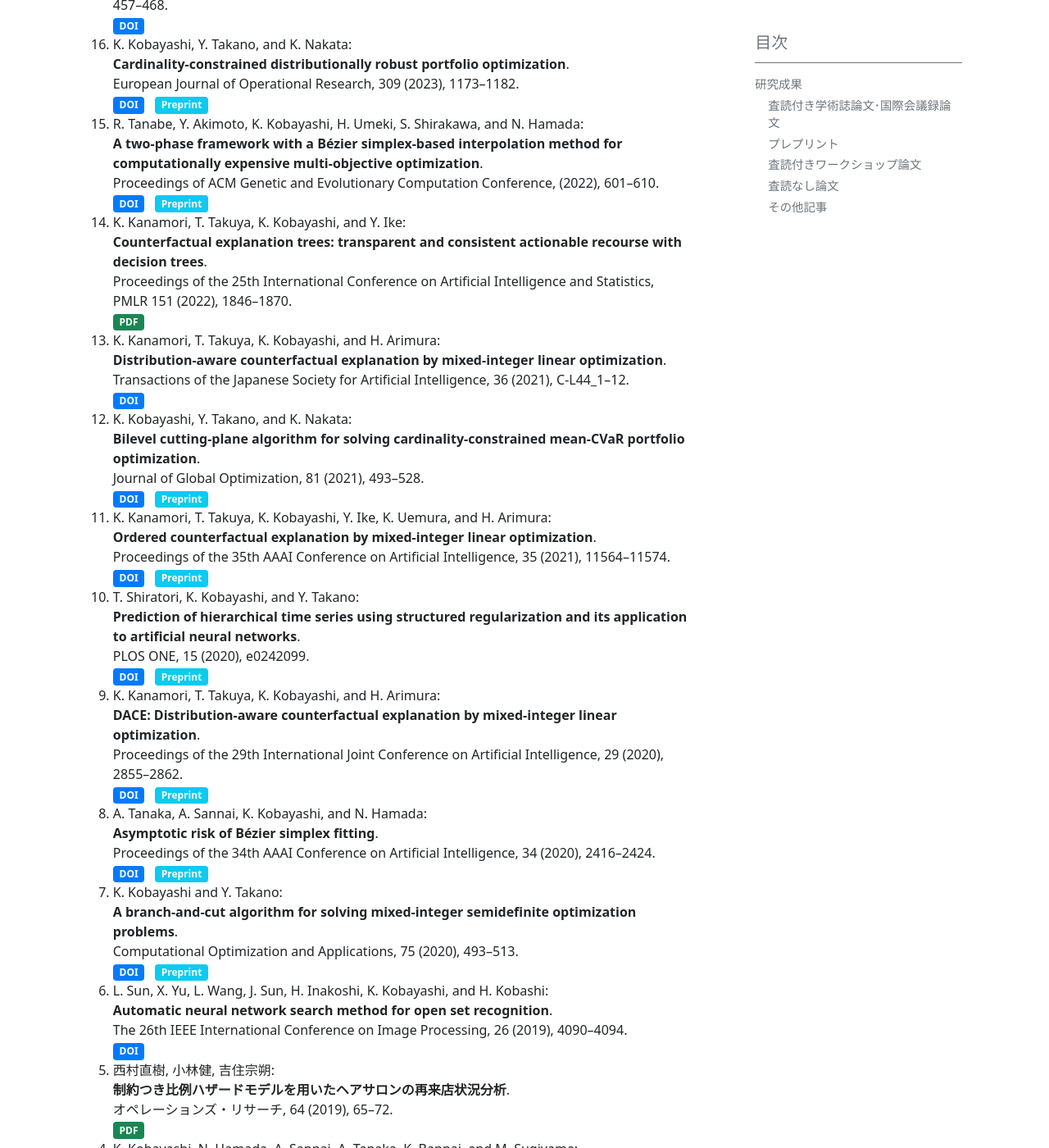
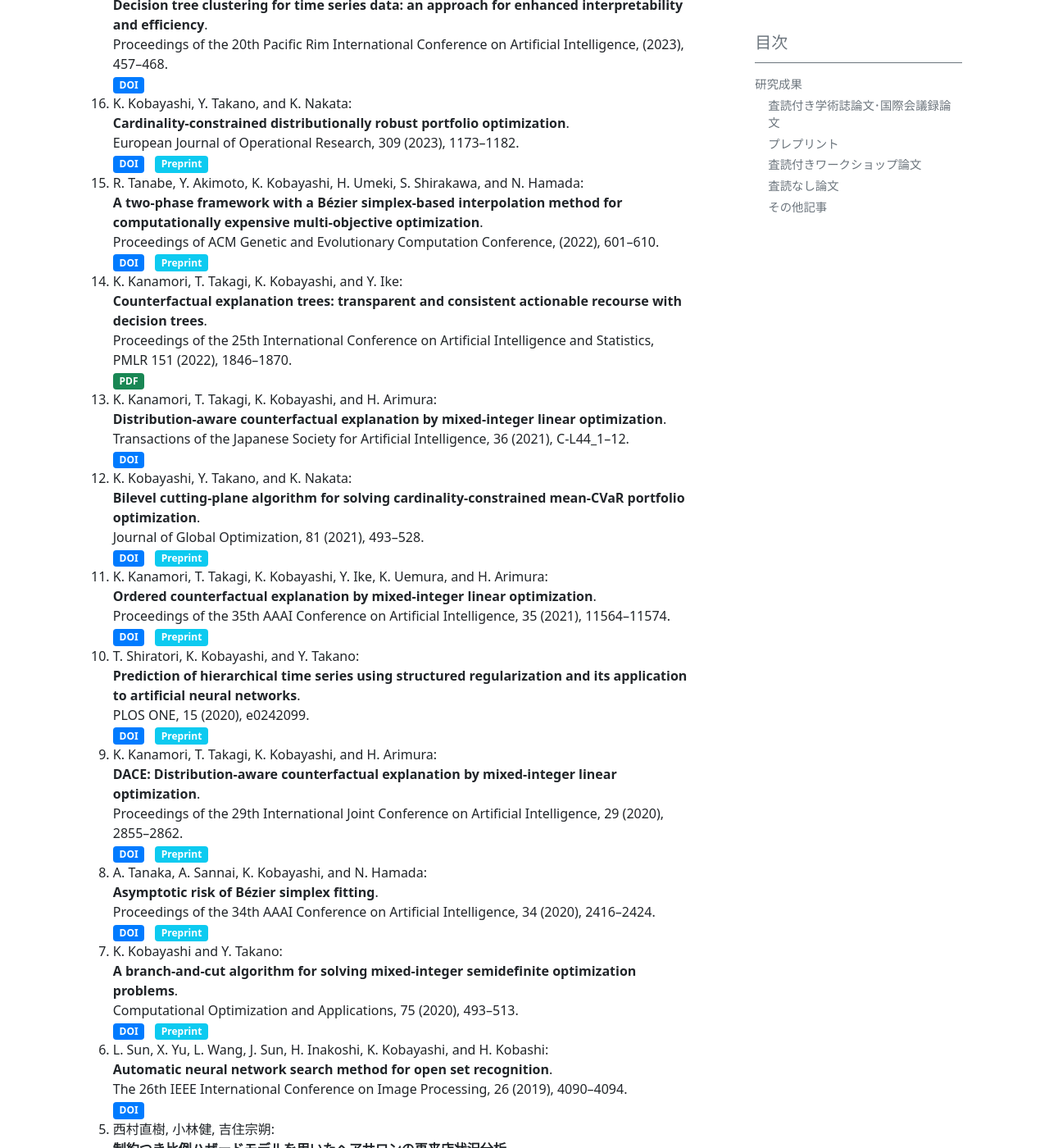
Before and after one commit to isct-koba-lab/isct-koba-lab.github.io, a Jekyll site: the page built from pages/publications.md, in a window 1280 px wide and 1400 px high, scrolled down 1527 px. Shown: the whole window at 82% size. Built offline with Jekyll 4.4.1, drawn with Linux system fonts in a browser that asks for light colours; some of the changed text lies outside the part shown.

Commit message:
update publication

```diff
--- a/pages/publications.md
+++ b/pages/publications.md
@@ -8,6 +8,9 @@
 
 
 ### **査読付き学術誌論文･国際会議録論文**
+1. K. Kanamori, K. Kobayashi, S. Hara, and T. Takagi:
+**Algorithmic recourse for long-term improvement**.
+Proceedings of the 42nd International Conference on Machine Learning, (in press).
 1. A. Sannai, Y. Hikima, K.Kobayashi, A.Tanaka, and N. Hamada:
 **Bézier flow: a surface-wise gradient descent method for multi-objective optimization**.
 Transactions on Machine Learning Research, (in press).
@@ -35,7 +38,7 @@
 **Distribution-aligned sequential counterfactual explanation with local outlier factor**.
 Proceedings of the 21st Pacific Rim International Conference on Artificial Intelligence, (2024), 243--256.
 <span class="badge bg-secondary"> <a target="blank"  style="color:white;text-decoration:none" href="https://doi.org/10.1007/978-981-96-0116-5_20" >DOI </a> </span>
-1. K. Kanamori, T. Takuya, K. Kobayashi, and Y. Ike:
+1. K. Kanamori, T. Takagi, K. Kobayashi, and Y. Ike:
 **Learning decision trees and forests with algorithmic recourse**.
 Proceedings of the 41st International Conference on Machine Learning, PMLR 235 (2024), 22936--22962.
 <span class="badge bg-success"> <a target="blank"  style="color:white;text-decoration:none" href="https://raw.githubusercontent.com/mlresearch/v235/main/assets/kanamori24a/kanamori24a.pdf">PDF </a> </span>
@@ -71,11 +74,11 @@
 <span class="badge bg-secondary"> <a target="blank"  style="color:white;text-decoration:none" href="https://doi.org/10.1145/3512290.3528778">DOI </a> </span>
 &nbsp;
 <span class="badge bg-info"> <a target="blank"  style="color:white;text-decoration:none" href="https://arxiv.org/abs/2203.15292" >Preprint </a> </span>
-1. K. Kanamori, T. Takuya, K. Kobayashi, and Y. Ike:
+1. K. Kanamori, T. Takagi, K. Kobayashi, and Y. Ike:
 **Counterfactual explanation trees: transparent and consistent actionable recourse with decision trees**.
 Proceedings of the 25th International Conference on Artificial Intelligence and Statistics, PMLR 151 (2022), 1846--1870.<br>
 <span class="badge bg-success"> <a target="blank"  style="color:white;text-decoration:none" href="https://proceedings.mlr.press/v151/kanamori22a/kanamori22a.pdf">PDF </a> </span>
-1. K. Kanamori, T. Takuya, K. Kobayashi, and H. Arimura:
+1. K. Kanamori, T. Takagi, K. Kobayashi, and H. Arimura:
 **Distribution-aware counterfactual explanation by mixed-integer linear optimization**.
 Transactions of the Japanese Society for Artificial Intelligence, 36 (2021), C-L44_1--12.
 <span class="badge bg-secondary"> <a target="blank"  style="color:white;text-decoration:none" href="https://doi.org/10.1527/tjsai.36-6_C-L44" >DOI </a> </span>
@@ -85,7 +88,7 @@
 <span class="badge bg-secondary"> <a target="blank"  style="color:white;text-decoration:none" href="https://doi.org/10.1007/s10898-021-01048-5" >DOI </a> </span>
 &nbsp;
 <span class="badge bg-info"> <a target="blank"  style="color:white;text-decoration:none" href="https://arxiv.org/abs/2005.12797" >Preprint </a> </span>
-1. K. Kanamori, T. Takuya, K. Kobayashi, Y. Ike, K. Uemura, and H. Arimura:
+1. K. Kanamori, T. Takagi, K. Kobayashi, Y. Ike, K. Uemura, and H. Arimura:
 **Ordered counterfactual explanation by mixed-integer linear optimization**.
 Proceedings of the 35th AAAI Conference on Artificial Intelligence, 35 (2021), 11564--11574.<br>
 <span class="badge bg-secondary"> <a target="blank"  style="color:white;text-decoration:none" href="http://dx.doi.org/10.1609/aaai.v35i13.17376" >DOI </a> </span>
@@ -97,7 +100,7 @@
 <span class="badge bg-secondary"> <a target="blank"  style="color:white;text-decoration:none" href="https://doi.org/10.1371/journal.pone.0242099">DOI </a> </span>
 &nbsp;
 <span class="badge bg-info"> <a target="blank"  style="color:white;text-decoration:none" href="https://arxiv.org/abs/2007.15159" >Preprint </a> </span>
-1. K. Kanamori, T. Takuya, K. Kobayashi, and H. Arimura:
+1. K. Kanamori, T. Takagi, K. Kobayashi, and H. Arimura:
 **DACE: Distribution-aware counterfactual explanation by mixed-integer linear optimization**.
 Proceedings of the 29th International Joint Conference on Artificial Intelligence, 29 (2020), 2855--2862.<br>
  <span class="badge bg-secondary"> <a target="blank"  style="color:white;text-decoration:none" href="https://doi.org/10.24963/ijcai.2020/395">DOI </a> </span>
@@ -149,7 +152,7 @@
 1. H. Kiyohara, R. Kishimoto, K. Kawakami, K. Kobayashi, K. Nakata, and Y. Saito:
 **SCOPE-RL: a Python library for offline reinforcement learning and off-policy evaluation**.
 arXiv preprint,  arXiv:2311.18206 (2023).
-1. K. Kanamori, T. Takuya, K. Kobayashi, and Y. Ike:
+1. K. Kanamori, T. Takagi, K. Kobayashi, and Y. Ike:
 **Counterfactual explanation with missing values**.
 arXiv preprint, arXiv:2304.14606 (2023).
 1. A. Sannai, Y. Hikima, K.Kobayashi, A.Tanaka, and N. Hamada:
```
